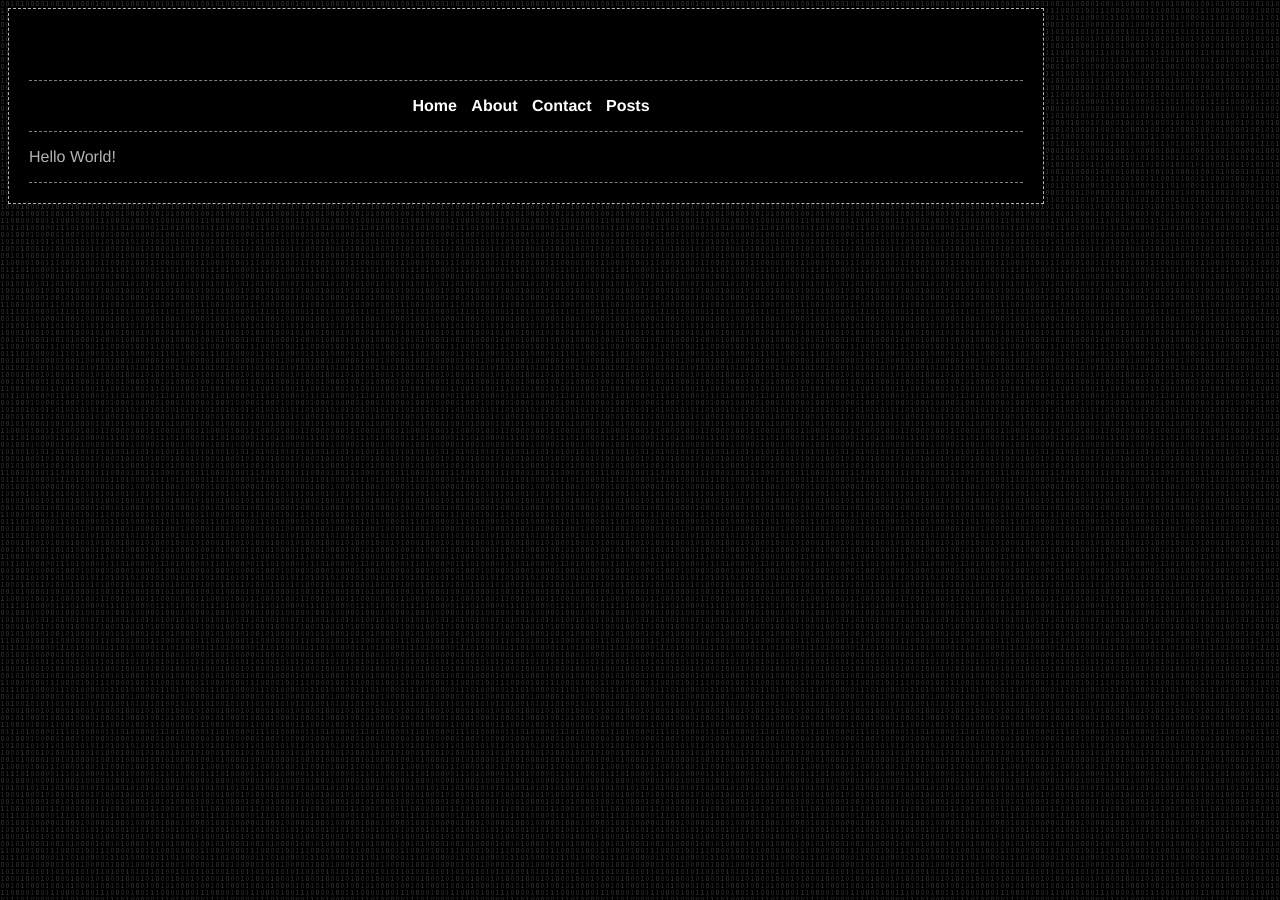
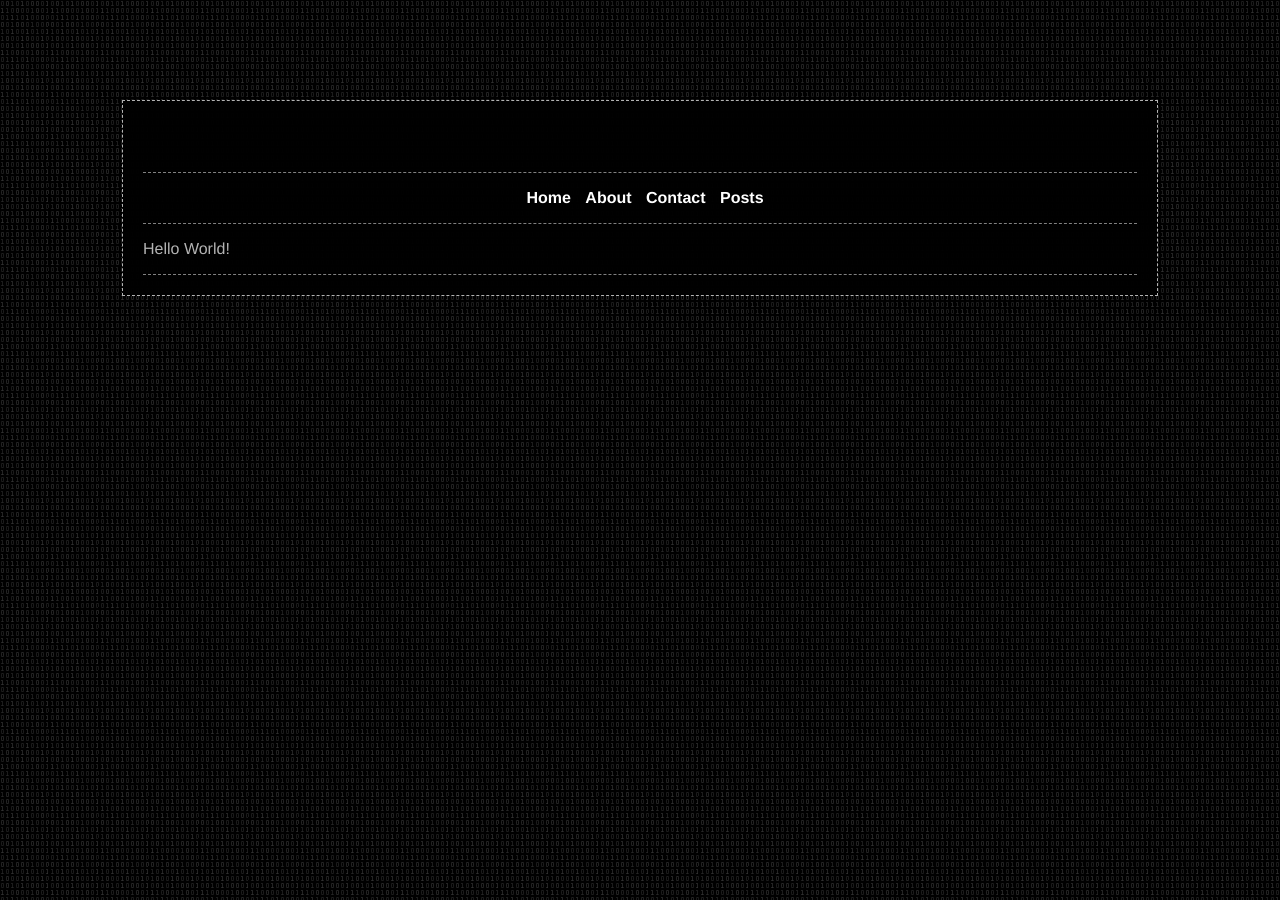
Before and after one commit to whitecr0wz/whitecr0wz.github.io, a Jekyll site: the page built from _posts/posts/2020-03-05-Hello-World.md, in a window 1280 px wide. Built offline with Jekyll 4.4.1, drawn with Linux system fonts in a browser that asks for light colours; some web fonts are replaced.

Commit message:
Update style.css

```diff
--- a/assets/css/style.css
+++ b/assets/css/style.css
@@ -8,6 +8,8 @@ body {
 	background-color: rgba(0,0,0,0.97);
 	color: rgba(255,255,255,0.7);
 	padding: 5px;
+	margin: auto;
+	margin-top: 100px;
 	width: 80%;
 	border: 1px dashed rgba(255,255,255,0.7);
 	font-family: "Helvetica";
```
